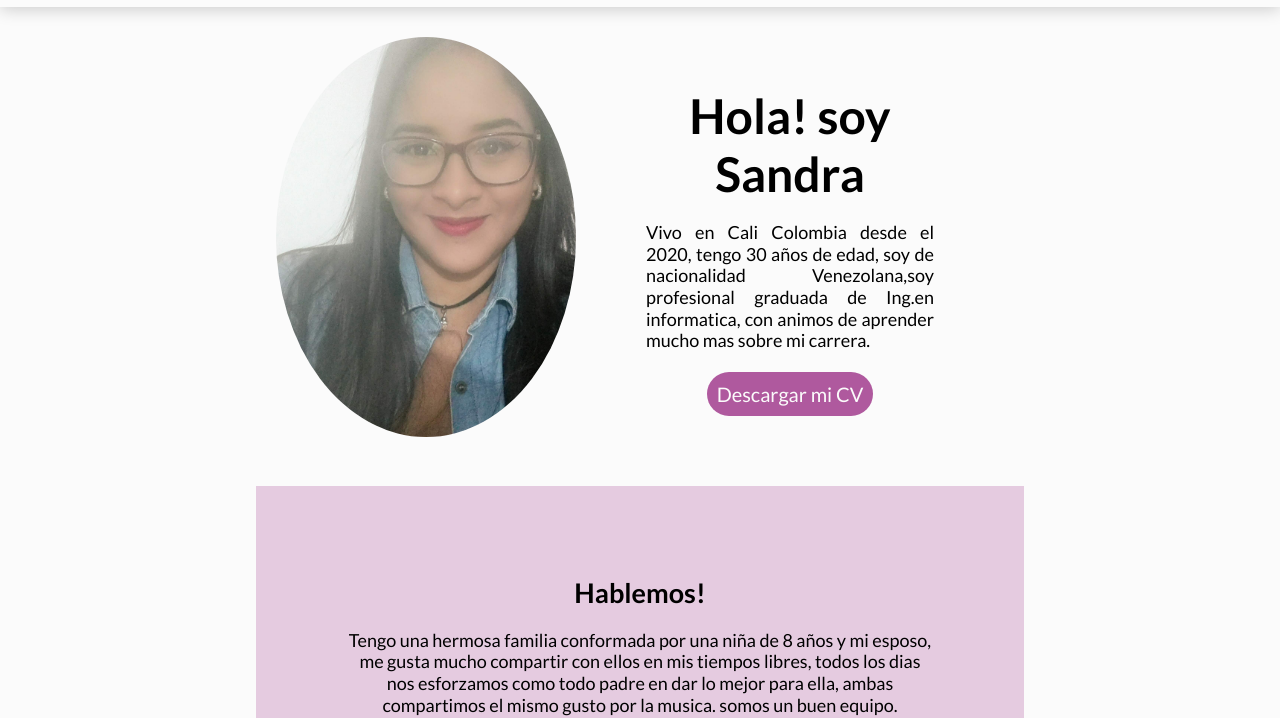
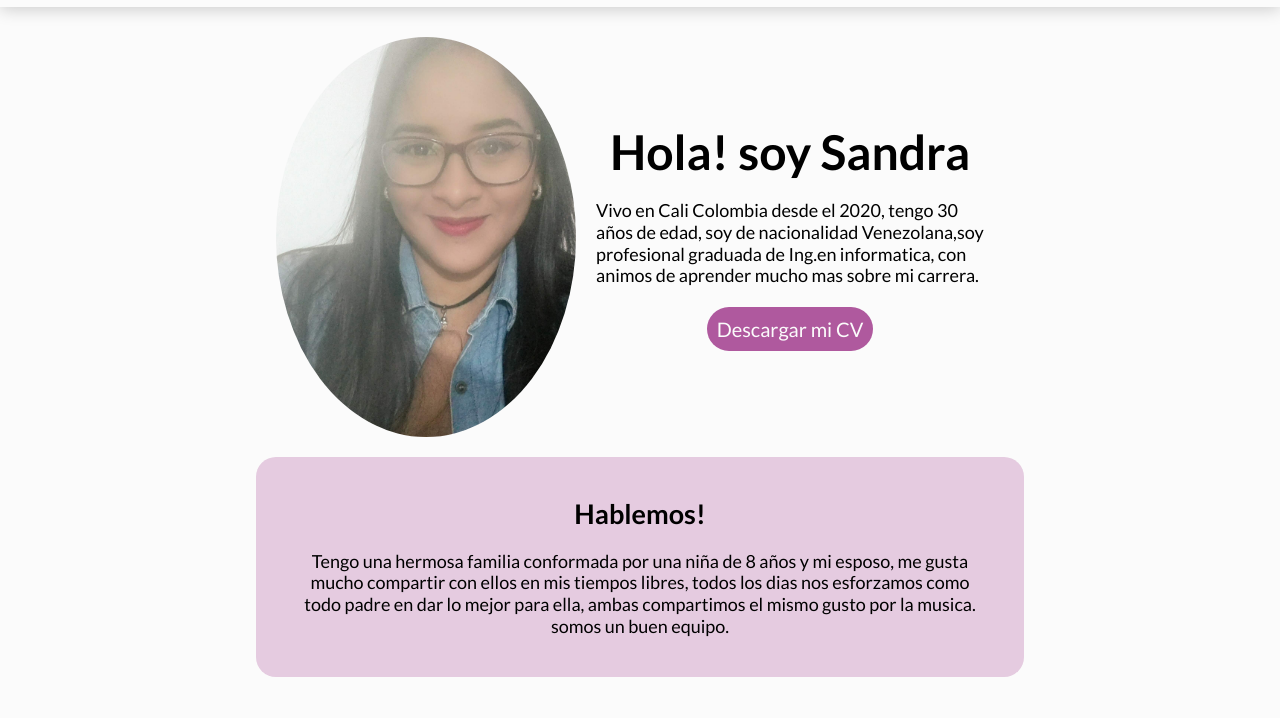
Before and after one commit to Sandra2507/proyecto-2-cod-latam, a plain HTML site: page index.html in a window 1280 px wide. Shown: the part 83-801 px from the top of the page. Drawn offline with Linux system fonts and the light colour scheme; a web font is replaced by a local one.

Commit message:
nuev modificacion

```diff
--- a/css/styles.css
+++ b/css/styles.css
@@ -78,6 +78,7 @@ img {
   font-size: 18px;
   text-align: center;
   padding: 20px;
+  border-radius: 20px;
 
 }
 
@@ -142,34 +143,32 @@ a {
 }
 
 
-/* Media queries para pantallas medianas y grandes */
+/* Media queries */
 @media (min-width: 1200px) {
 
   h1{
     font-size: 48px;
-    text-align: center;
+    text-align: left;
   }
   h2{
     font-size: 32;
   }
-  header {
-    background-color: #fbfbfb;
-  }
 
-  section{
-    padding: 50px;
+  section {
+   flex-direction:column;
     font-size: 18px;
 
   }
-  .contenedor1{
+  article.contenedor1{
+    width: 100%;
+   text-align:left;
    display: flex;
    justify-content:space-evenly;
-   text-align: justify;
-   align-items:flex-start;
+
   }
 
+
 }
-
 /* Este max-width es para que el contenido no se "estire" demasiado hacia los costados y
 *  el margin: auto; para tenerlo centrado fácilmente ;)
 */
```
